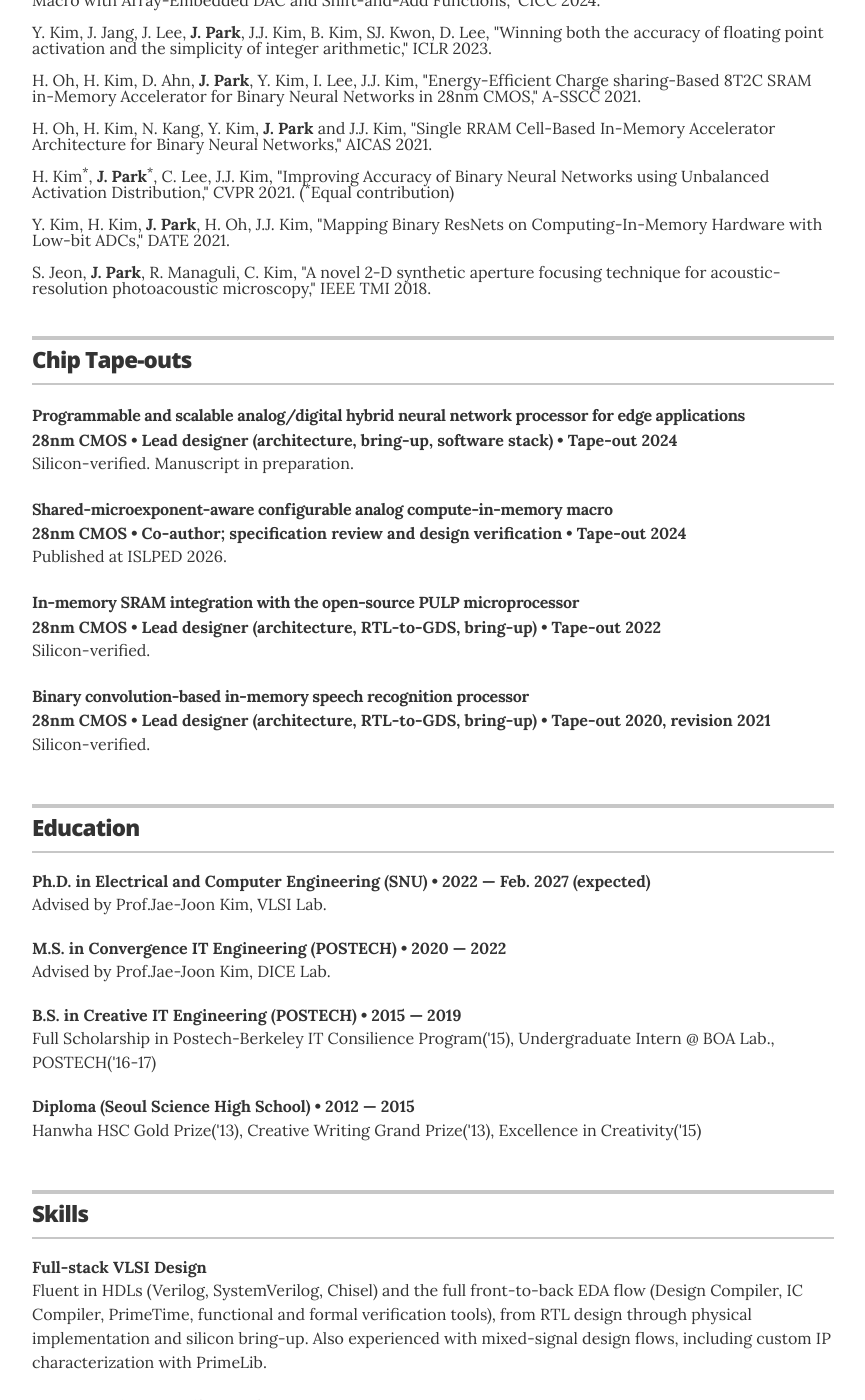
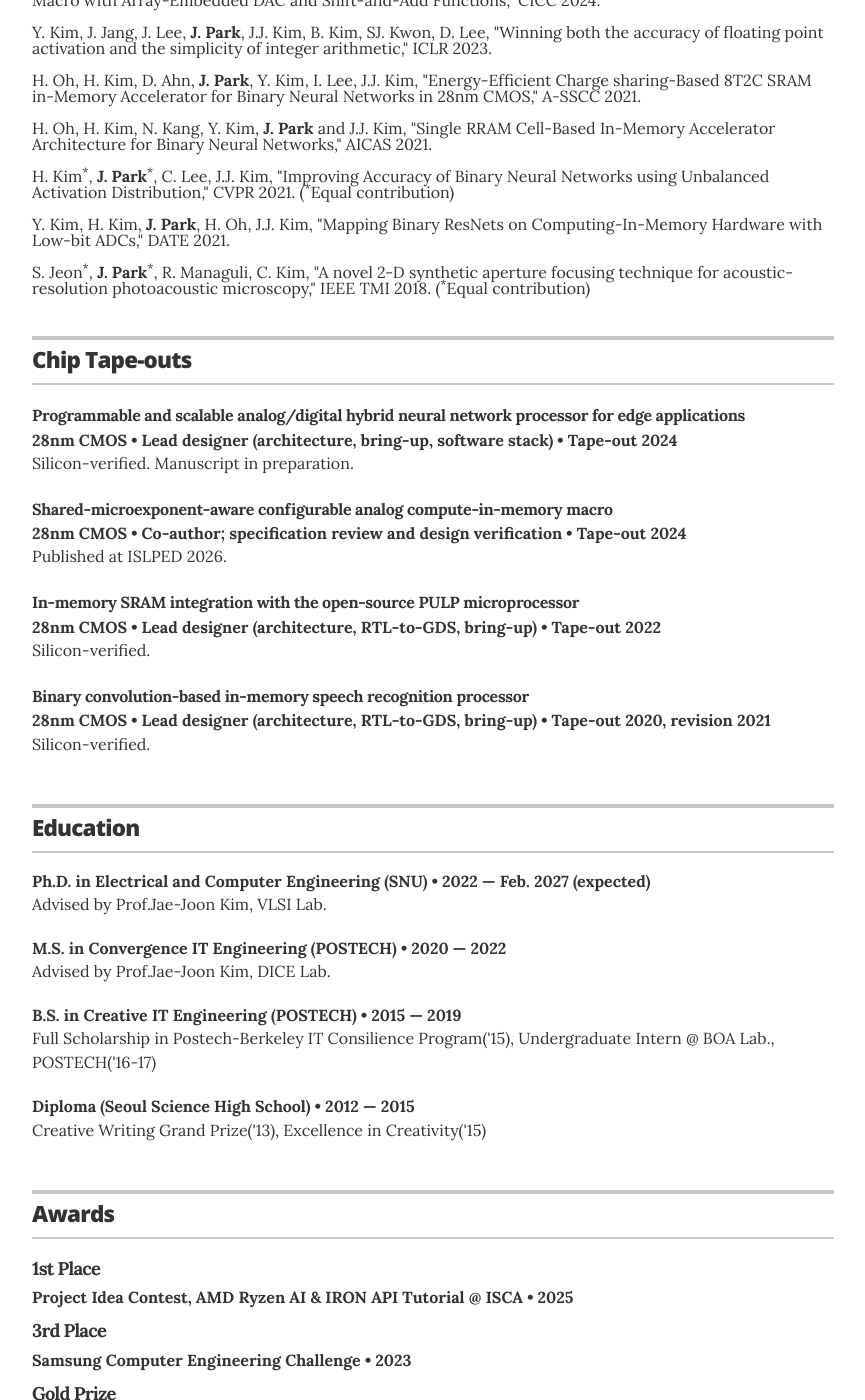
Before and after one commit to inventor71/vinnspace, a Jekyll site: the page built from index.html, in a window 1280 px wide and 1400 px high, scrolled down 742 px. Shown: the whole window, without its empty margins (207-1072 px from the left). Built offline with Jekyll 4.4.1, drawn with Linux system fonts in a browser that asks for light colours; some of the changed text lies outside the part shown.

Commit message:
Add an Awards section and drop the fork's leftover CNAME
Replace the template's placeholder recognitions with three actual
awards, rendered as rank-only titles with no per-item summary to match
the rest of the resume's density. Rename the section from Recognition
to Awards and move it directly after Education, where a reader expects
it. The Hanwha award moves out of the Seoul Science High School line so
it is not listed twice.

CNAME still pointed at the upstream template author's domain. Pages
reports no custom domain configured, so the file was inert, but leaving
it invites Pages to claim a domain we do not control.

Also mark the IEEE TMI 2018 paper as equal contribution.

Co-Authored-By: Claude Opus 5 (1M context) <noreply@anthropic.com>

```diff
--- a/CNAME
+++ /dev/null
@@ -1 +0,0 @@
-resume-template.joelglovier.com
--- a/_config.yml
+++ b/_config.yml
@@ -39,7 +39,7 @@ resume_section_tapeouts:        true
 resume_section_education:       true
 resume_section_projects:        false
 resume_section_skills:          true
-resume_section_recognition:     false
+resume_section_recognition:     true
 resume_section_links:           false
 resume_section_associations:    false
 resume_section_interests:       false
--- a/_data/education.yml
+++ b/_data/education.yml
@@ -13,4 +13,4 @@
 
 - degree: Diploma (Seoul Science High School)
   year: 2012 &mdash; 2015
-  summary: Hanwha HSC Gold Prize('13), Creative Writing Grand Prize('13), Excellence in Creativity('15)
+  summary: Creative Writing Grand Prize('13), Excellence in Creativity('15)
--- a/_data/publications.yml
+++ b/_data/publications.yml
@@ -8,4 +8,4 @@
 - item: 'H. Oh, H. Kim, N. Kang, Y. Kim, <b>J. Park</b> and J.J. Kim, "Single RRAM Cell-Based In-Memory Accelerator Architecture for Binary Neural Networks," AICAS 2021.'
 - item: 'H. Kim<sup>*</sup>, <b>J. Park</b><sup>*</sup>, C. Lee, J.J. Kim, "Improving Accuracy of Binary Neural Networks using Unbalanced Activation Distribution," CVPR 2021. (<sup>*</sup>Equal contribution)'
 - item: 'Y. Kim,  H. Kim, <b>J. Park</b>, H. Oh, J.J. Kim, "Mapping Binary ResNets on Computing-In-Memory Hardware with Low-bit ADCs," DATE 2021.'
-- item: 'S. Jeon, <b>J. Park</b>, R. Managuli, C. Kim, "A novel 2-D synthetic aperture focusing technique for acoustic-resolution photoacoustic microscopy," IEEE TMI 2018.'
+- item: 'S. Jeon<sup>*</sup>, <b>J. Park</b><sup>*</sup>, R. Managuli, C. Kim, "A novel 2-D synthetic aperture focusing technique for acoustic-resolution photoacoustic microscopy," IEEE TMI 2018. (<sup>*</sup>Equal contribution)'
--- a/_data/recognitions.yml
+++ b/_data/recognitions.yml
@@ -1,10 +1,13 @@
-# Recognitions
-- award: Outstanding Achievement
-  organization: Springfield Young Professionals
-  year: 2010, 2014
-  summary: Awarded the Outstanding Achievement award for contributions made to the community and professional accomplishments.
+# Awards
+# Reverse-chronological. One line each; no summary by design.
+- award: 1st Place
+  organization: Project Idea Contest, AMD Ryzen AI &amp; IRON API Tutorial @ ISCA
+  year: 2025
 
-- award: Most Likely To Succeed
-  organization: Springfield High School
-  year: 2004
-  summary: Voted Most Likely To Succeed by a panel of my high school peers.
+- award: 3rd Place
+  organization: Samsung Computer Engineering Challenge
+  year: 2023
+
+- award: Gold Prize
+  organization: Hanwha Science Challenge
+  year: 2013
--- a/_layouts/resume.html
+++ b/_layouts/resume.html
@@ -123,6 +123,26 @@
       {% endif %}
 
 
+      {% if site.resume_section_recognition %}
+      <!-- begin Recognition -->
+      <section class="content-section">
+
+        <header class="section-header">
+          <h2>Awards</h2>
+        </header>
+
+        {% for recognition in site.data.recognitions %}
+        <div class="resume-item">
+          <h3 class="resume-item-title" itemprop="award">{{ recognition.award }}</h3>
+          <h4 class="resume-item-details">{{ recognition.organization }} &bull; {{ recognition.year }}</h4>
+          {% if recognition.summary %}<p class="resume-item-copy">{{ recognition.summary }}</p>{% endif %}
+        </div>
+        {% endfor %}
+
+      </section>
+      <!-- end Recognition -->
+      {% endif %}
+
       {% if site.resume_section_projects %}
       <!-- begin Projects -->
       <section class="content-section">
@@ -159,26 +179,6 @@
 
       </section>
       <!-- end Skills -->
-      {% endif %}
-
-      {% if site.resume_section_recognition %}
-      <!-- begin Recognition -->
-      <section class="content-section">
-
-        <header class="section-header">
-          <h2>Recognition</h2>
-        </header>
-
-        {% for recognition in site.data.recognitions %}
-        <div class="resume-item">
-          <h3 class="resume-item-title" itemprop="award">{{ recognition.award }}</h3>
-          <h4 class="resume-item-details">{{ recognition.organization }} &bull; {{ recognition.year }}</h4>
-          <p class="resume-item-copy">{{ recognition.summary }}</p>
-        </div>
-        {% endfor %}
-
-      </section>
-      <!-- end Recognition -->
       {% endif %}
 
       {% if site.resume_section_associations %}
```
